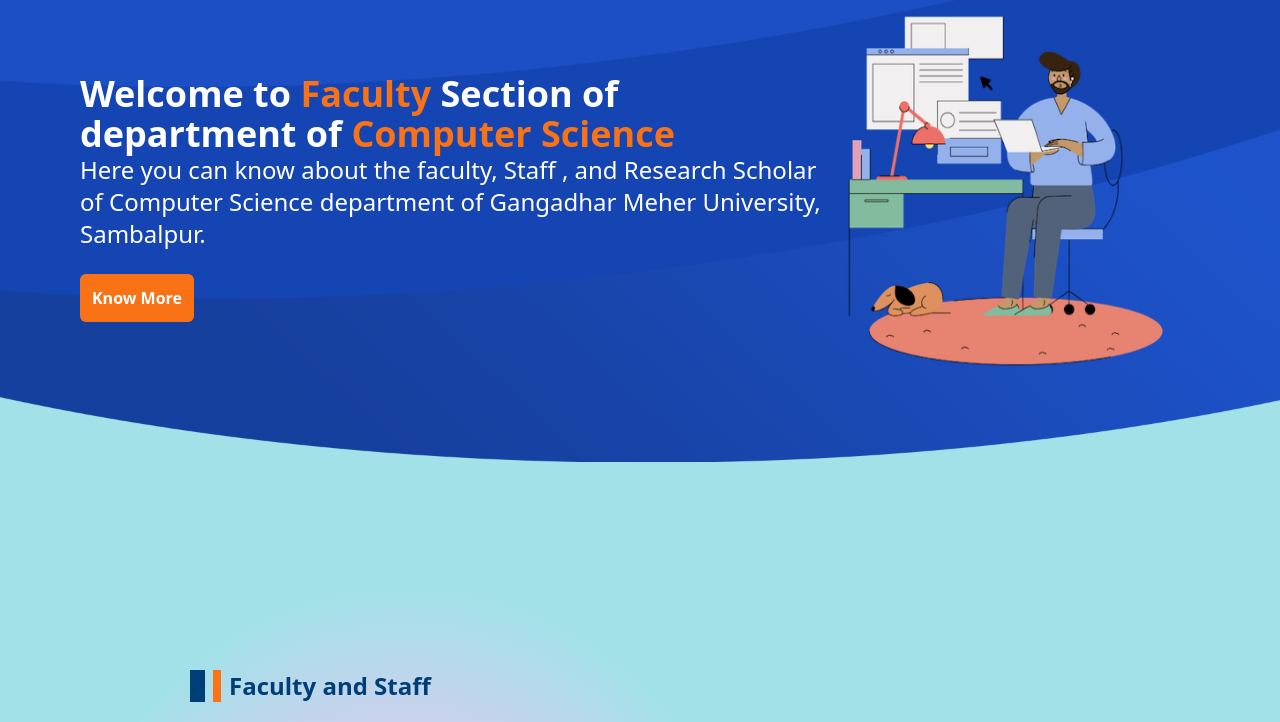
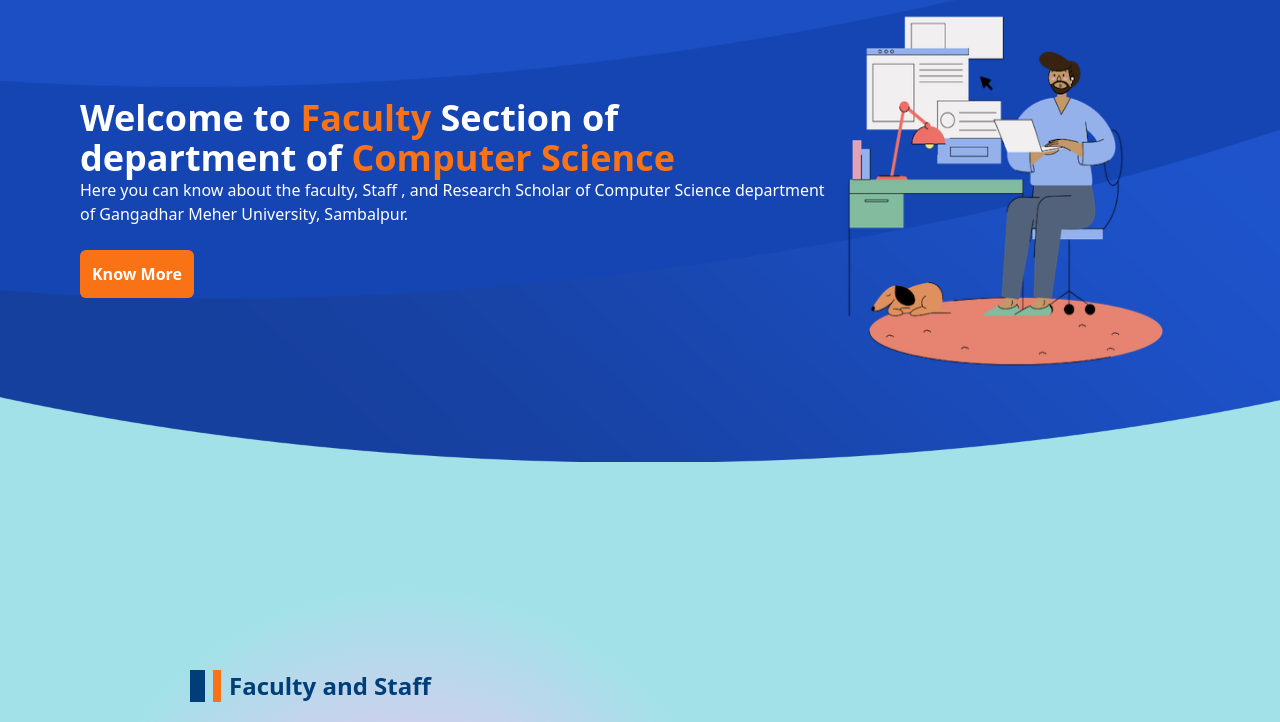
Before and after one commit to Sipun12/sipun12.github.io, a plain HTML site: page faculty.html in a window 1280 px wide. Shown: the part 78-800 px from the top of the page. Drawn offline with nearby package versions, Linux system fonts and the light colour scheme.

Commit message:
Text changed

```diff
--- a/faculty.html
+++ b/faculty.html
@@ -204,7 +204,7 @@
         class="firstcontainer flex flex-col-reverse justify-center items-center px-2 sm:px-4 md:flex-row lg:mt-5 lg:mb-30 xl:mb-40">
         <div class="firstleft pt-4 text-left md:w-2/3 md:text-white lg:ml-16">
             <h1 class="font-bold text-lg sm:text-2xl md:-mt-7 lg:mt-0 lg:text-4xl">Welcome to <span class="text-orange-500">Faculty</span> Section of department of <span class="text-orange-500">Computer Science </span> </h1>
-            <p class="text-xl lg:text-2xl">Here you can know about the faculty, Staff , and Research Scholar of Computer Science department of Gangadhar Meher University, Sambalpur.</p>
+            <p class="">Here you can know about the faculty, Staff , and Research Scholar of Computer Science department of Gangadhar Meher University, Sambalpur.</p>
             <a href="#ff"> <button class="btn text-sm mt-4 text-white rounded-md p-2 bg-orange-500 hover:bg-orange-400 font-bold lg:mt-6 lg:p-3 lg:text-base">Know More</button></a>
         </div>
         <div class="firstright flex justify-center items-center lg:pr-20">
```
